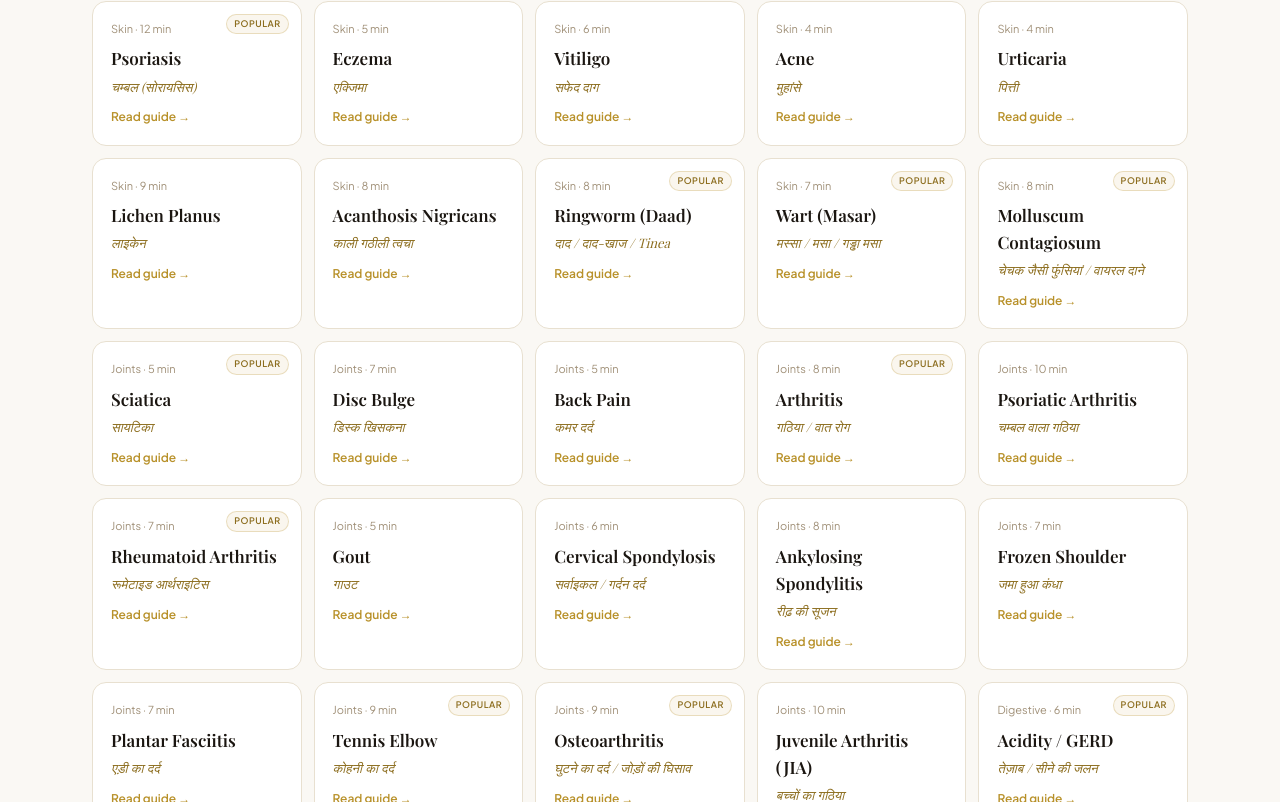
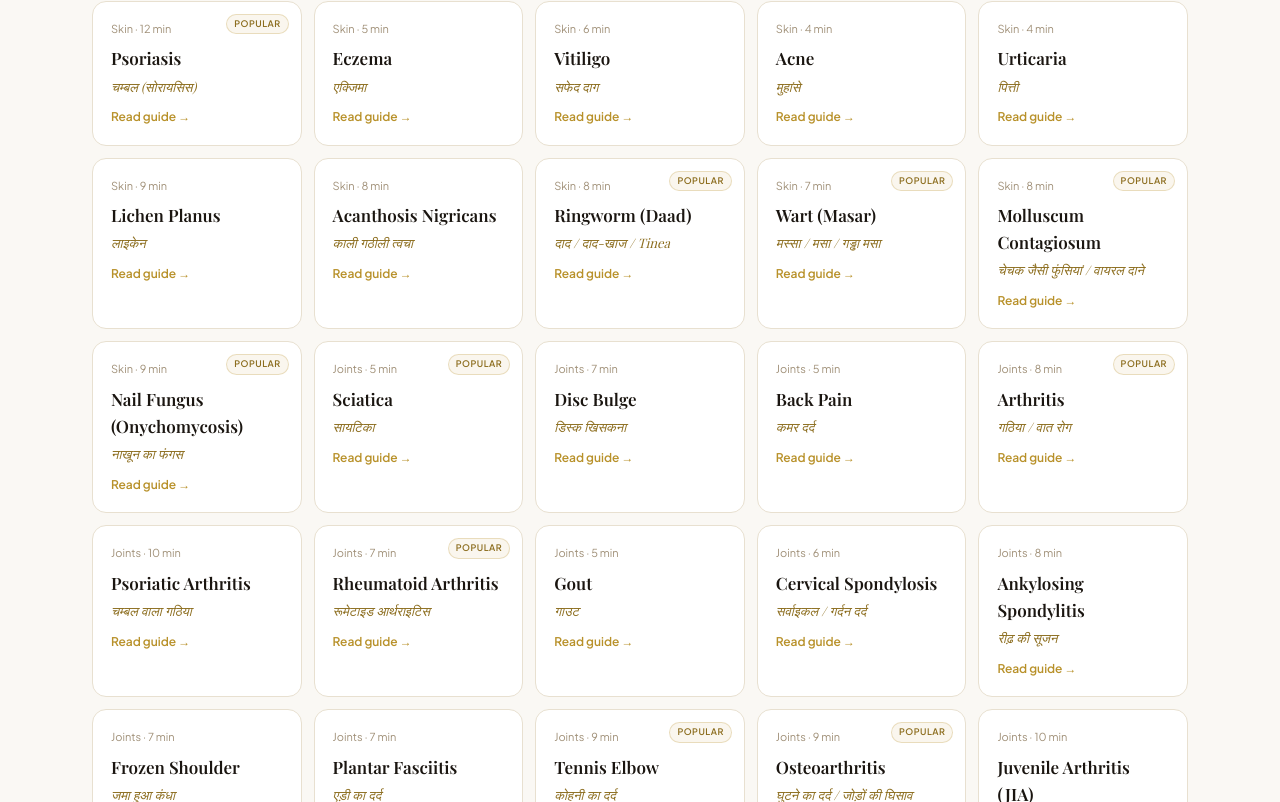
Before and after one commit to homeopediahope-health/homeopedia, a Next.js app: page /diseases in a window 1280 px wide. Shown: the part 539-1341 px from the top of the page. Built offline with nearby package versions, Linux system fonts and the light colour scheme; a web font is replaced by a local one.

Commit message:
Add nail fungus to diseases list

```diff
--- a/app/diseases/page.tsx
+++ b/app/diseases/page.tsx
@@ -16,6 +16,7 @@ const ALL_DISEASES = [
   { slug: 'ringworm',                   title: 'Ringworm (Daad)',          hindi: 'दाद / दाद-खाज / Tinea',    cat: 'Skin',        min: 8,  hot: true,  h: 'daad daad khaj tinea fungal infection athlete foot jock itch scalp' },
   { slug: 'wart',                       title: 'Wart (Masar)',             hindi: 'मस्सा / मसा / गड्ढा मसा',  cat: 'Skin',        min: 7,  hot: true,  h: 'masar masa wart hatane ka upay haath pair chehre pe wart removal bina surgery' },
   { slug: 'molluscum-contagiosum',      title: 'Molluscum Contagiosum',   hindi: 'चेचक जैसी फुंसियां / वायरल दाने', cat: 'Skin', min: 8, hot: true, h: 'molluscum contagiosum ke daane bacchon mein viral skin bumps chechak jaisi phunsiyan homeopathy' },
+  { slug: 'nail-fungus',               title: 'Nail Fungus (Onychomycosis)', hindi: 'नाखून का फंगस',            cat: 'Skin',        min: 9,  hot: true,  h: 'nakhoon ka fungas peela nakhoon mota nakhoon nail fungus onychomycosis paon ke nakhoon' },
   // Joints
   { slug: 'sciatica',                   title: 'Sciatica',                hindi: 'सायटिका',                 cat: 'Joints',      min: 5,  hot: true,  h: 'kamar pair dard' },
   { slug: 'disc-bulge',                 title: 'Disc Bulge',              hindi: 'डिस्क खिसकना',            cat: 'Joints',      min: 7,              h: 'disc slip' },
```
